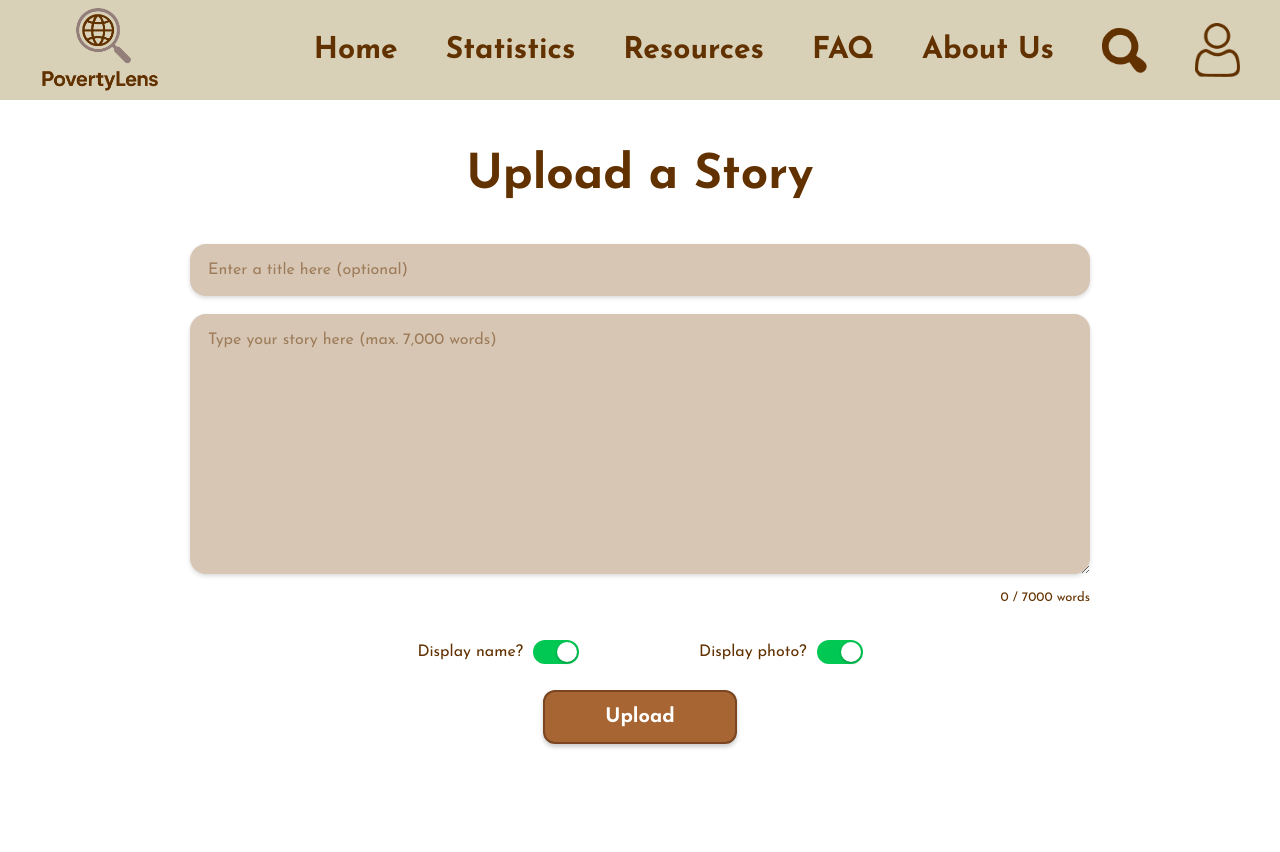
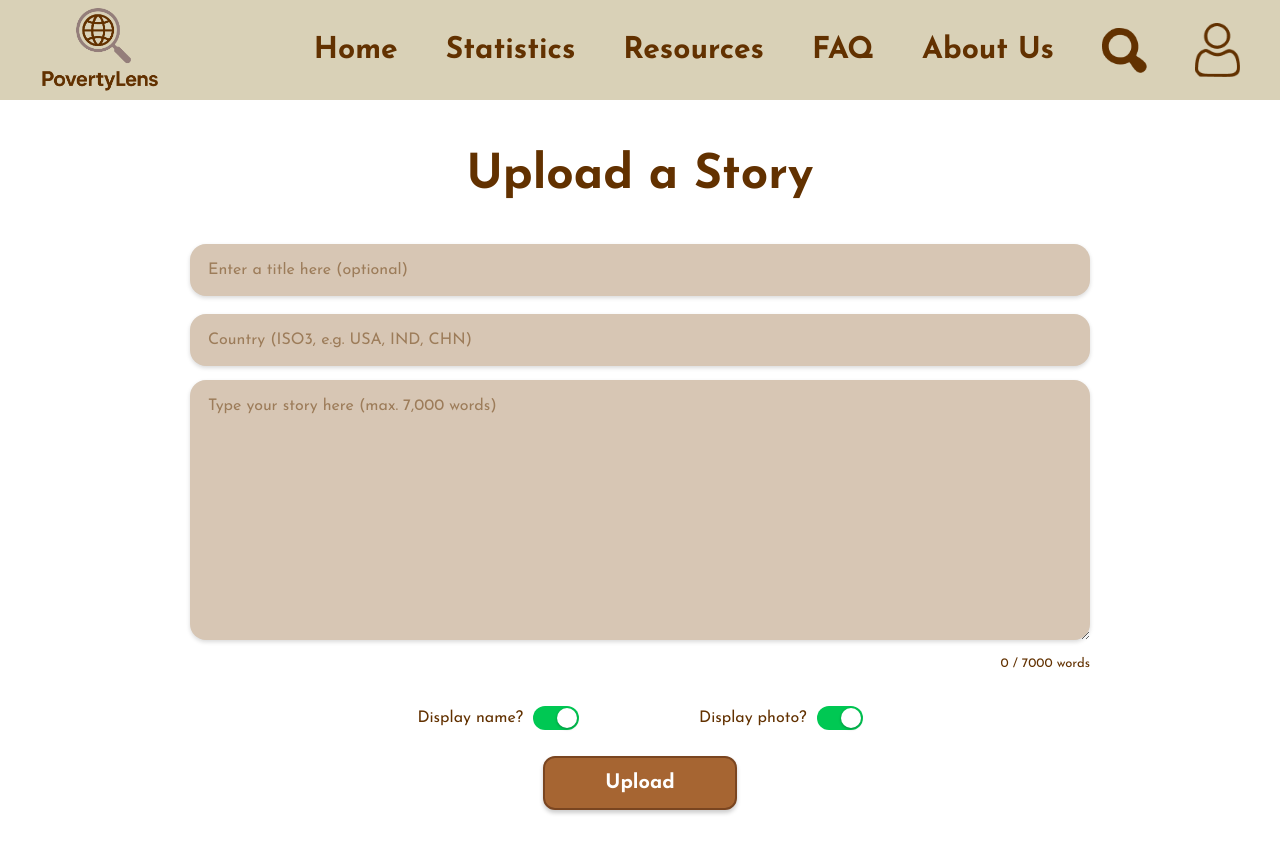
Before and after one commit to Revolution5/PovertyLens, a Next.js app in the folder frontend/: page /uploadstory in a window 1280 px wide. Shown: the top 852 px of the page. Built offline with nearby package versions, Linux system fonts and the light colour scheme.

Commit message:
added country to stories for stats page

```diff
--- a/frontend/app/uploadstory/page.tsx
+++ b/frontend/app/uploadstory/page.tsx
@@ -10,6 +10,7 @@ const BACKEND_URL = 'http://localhost:4000';
 export default function UploadStoryPage() {
     const [title, setTitle] = useState('');
     const [story, setStory] = useState('');
+    const [country, setCountry] = useState('');
     const [displayName, setDisplayName] = useState(true);
     const [displayPhoto, setDisplayPhoto] = useState(true);
     const [isSubmitting, setIsSubmitting] = useState(false);
@@ -44,6 +45,7 @@ export default function UploadStoryPage() {
                     displayName,
                     displayPhoto,
                     userEmail,
+                    country,
                 }),
             });
             const data = await res.json();
@@ -58,6 +60,7 @@ export default function UploadStoryPage() {
             // Resets form
             setTitle('');
             setStory('');
+            setCountry('');
             setDisplayName(true);
             setDisplayPhoto(true);
         } catch (err){
@@ -112,6 +115,28 @@ export default function UploadStoryPage() {
                             color: textBrown,
                             outline: 'none',
                             boxShadow: '0 2px 4px rgba(0,0,0,0.15)',
+                        }}
+                    />
+                </div>
+                {/* Country Input for Statistics page */}
+                <div style={{ marginBottom: 10}}>
+                    <input
+                        type="text"
+                        value={country}
+                        onChange={(e) => setCountry(e.target.value.toUpperCase())}
+                        placeholder='Country (ISO3, e.g. USA, IND, CHN)'
+                        style={{
+                            width: '100%',
+                            padding: '14px 18px',
+                            borderRadius: 16,
+                            border: 'none',
+                            backgroundColor: fieldBg,
+                            fontSize: 16,
+                            color: textBrown,
+                            outline: 'none',
+                            resize: 'vertical',
+                            boxShadow: '0 2px 4px rgba(0,0,0,0.15)',
+                            marginBottom: 4,
                         }}
                     />
                 </div>
```
Also changed, not shown: 1 other file (tests, documents, lock files or other folders).
